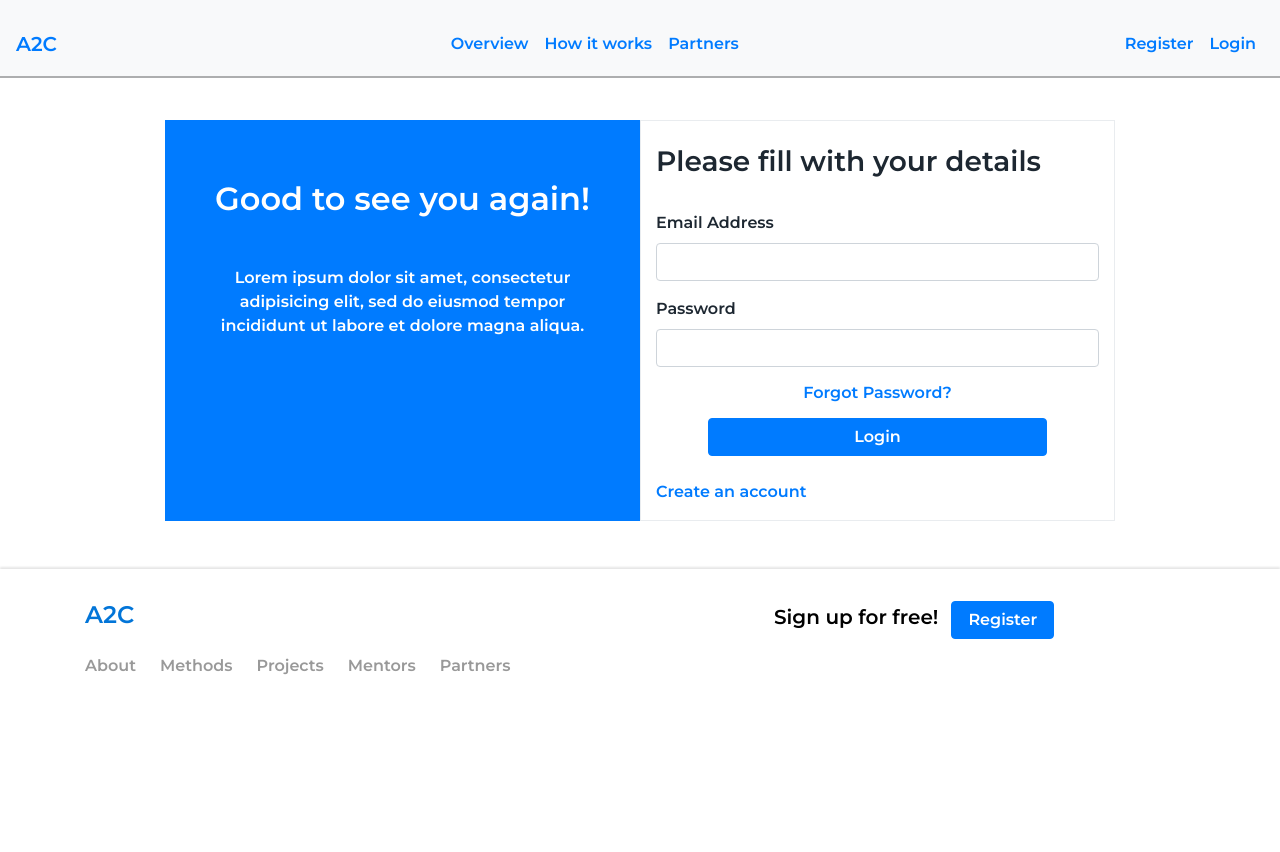
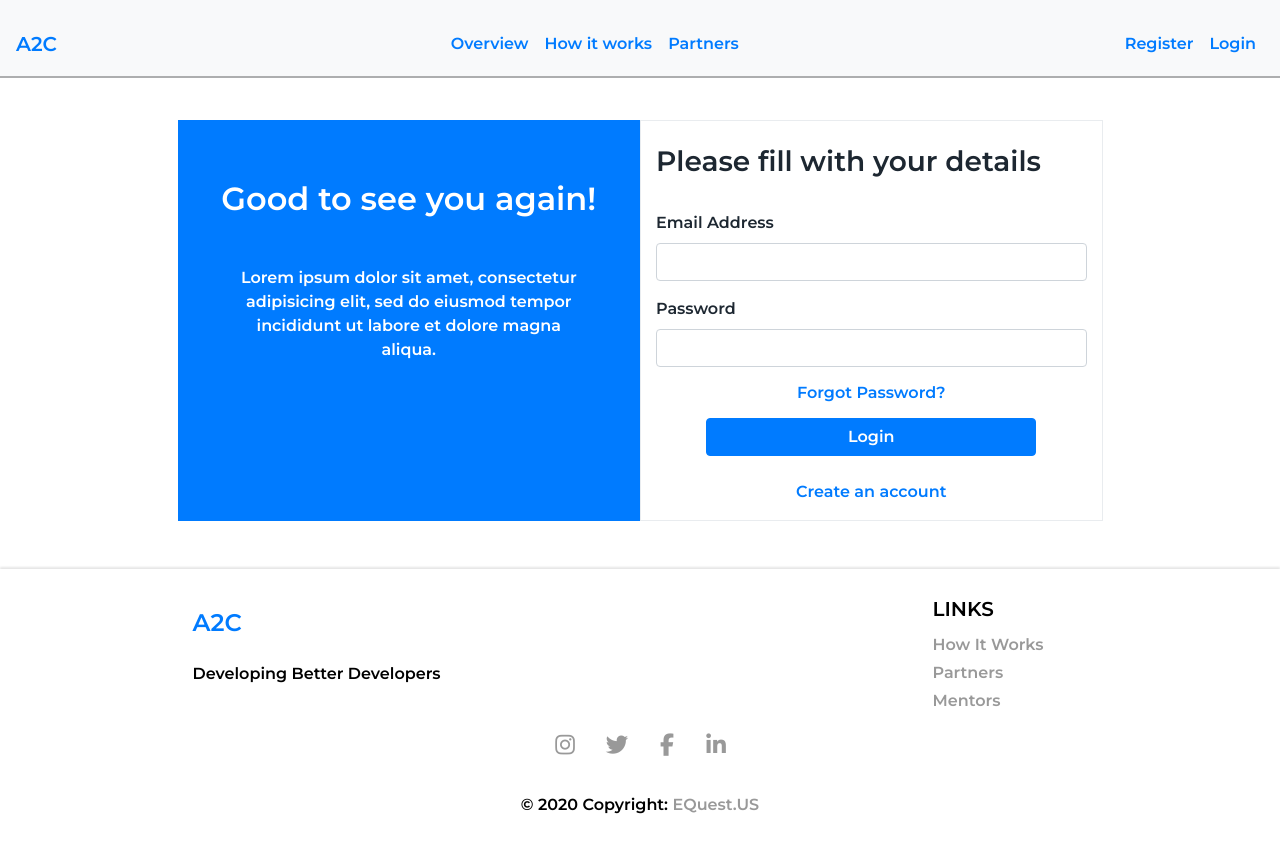
Before and after one commit to TDEN93/Advance-To-Career-Platform, a React (Create React App) app in the folder client/: page /login in a window 1280 px wide. Shown: the top 852 px of the page. Before the commit the page ends 800 px from the top, so only its background shows below. Built offline with nearby package versions, Linux system fonts and the light colour scheme.

Commit message:
Corrected Issues

```diff
--- a/client/src/App.js
+++ b/client/src/App.js
@@ -35,6 +35,7 @@ const App = () => {
       <Router>
         <Fragment>
           <Navbar />
+            <div className="container-fluid">
             <Alerts />
             <Switch>
               <Route exact path='/' component={Home} />
@@ -45,6 +46,7 @@ const App = () => {
               <PrivateRoute exact path='/settings' component={Settings} />
               <PrivateRoute exact path='/:id/profile' component={Profile} />
             </Switch>
+            </div>
           <Footer />
         </Fragment>
       </Router>
--- a/client/src/App.scss
+++ b/client/src/App.scss
@@ -15,3 +15,13 @@ html {
 .alert-undefined i {
     display: none;
 }
+
+.container-fluid {
+    padding-left: 0 !important;
+    padding-right: 0 !important;
+}
+
+.row {
+    margin-left: 0 !important;
+    margin-right: 0 !important;
+}
--- a/client/src/components/auth/Login.js
+++ b/client/src/components/auth/Login.js
@@ -81,7 +81,7 @@ const Login = props => {
                                 <input className="btn btn-primary btn-block submit-button w-75 mx-auto" type='submit' value='Login'/>
                             </div>
                             <div className="form-row">
-                                <div className="form-group col-md-12 pt-4">
+                                <div className="text-center form-group col-md-12 pt-4">
                                     <Link to='/register'>Create an account</Link>
                                 </div>
                             </div>
--- a/client/src/components/layouts/Footer.js
+++ b/client/src/components/layouts/Footer.js
@@ -5,72 +5,47 @@ import { Link } from 'react-router-dom';
 const Footer = () => {
     return (
         <div>
-            <footer>
-                <div className="container">
-                    <div className="row justify-content-between">
-                        <div className="col">
-                            <a href="#top-of-page">
-                                <h4>A2C</h4>
-                            </a>
-                            <ul className="nav mt-3 info">
-                                <li className="nav-item text-muted">
-                                    <a href="top-of-page" className="nav-link pl-0 mr-2">About</a>
+            <footer className="page-footer font-small stylish-color-dark pt-4">
+                <div className="container text-center text-md-left">
+                    <div className="row">
+                        <div className="col-md-6 mx-auto">
+                            <h4 className="font-weight-bold text-uppercase mt-3 mb-4 text-primary mx-auto">A2C</h4>
+                            <p>Developing Better Developers</p>
+                        </div>
+                        <hr className="clearfix w-100 d-md-none"></hr>
+                        <div className="col-md-2 mx-auto">
+                            <h5 className="font-weight-bold text-uppercase mt-1 mb-2">Links</h5>
+                            <ul className="list-unstyled">
+                                <li className="pt-1">
+                                    <a href="#!">How It Works</a>
                                 </li>
-                                <li className="nav-item">
-                                    <a href="#methods-section" className="nav-link pl-0 mr-2">Methods</a>
+                                <li className="pt-1">
+                                    <a href="#!">Partners</a>
                                 </li>
-                                <li className="nav-item">
-                                    <a href="projects.html" className="nav-link pl-0 mr-2">Projects</a>
-                                </li>
-                                <li className="nav-item">
-                                    <a href="#mentors-sections" className="nav-link pl-0 mr-2">Mentors</a>
-                                </li>
-                                <li className="nav-item">
-                                    <a href="#partners-section" className="nav-link pl-0 mr-2">Partners</a>
+                                <li className="pt-1">
+                                    <a href="#!">Mentors</a>
                                 </li>
                             </ul>
                         </div>
-                        <div className="col-lg-5 col-md-6 mt-3 mt-lg-0">
-                            <div className="row">
-                                <div className="col-12">
-                                    <div className="action pl-4">
-                                        <ul className="list-unstyled action">
+                        <hr className="clearfix w-100 d-md-none"></hr>
+                    </div>
+                </div>
+                <ul className="list-unstyled list-inline text-center">
                     <li className="list-inline-item">
-                                                <h5 className="mr-2">Sign up for free!</h5>
+                        <a href="https://www.instagram.com" class="nav-link fa fa-instagram sizing"></a>
                     </li>
                     <li className="list-inline-item">
-                                                <Link to="/register"><button type="submit" className="btn btn-primary px-3">Register</button></Link>
-                                            </li>
-                                        </ul>
-                                    </div>
-                                </div>
-                                {/*
-                                <div class="col-12 mt-3 mt-lg-0">
-                                    <div class="row">
-                                        <div class="col social-box d-flex justify-content-end">
-                                            <div class="mt-3 social">
-                                                <ul class="nav">
-                                                    <li class="nav-item">
-                                                        <a href="https://www.instagram.com" class="nav-link fa fa-instagram sizing"></a>
-                                                    </li>
-                                                    <li class="nav-item">
                         <a href="https://www.twitter.com" class="nav-link fa fa-twitter sizing"></a>
                     </li>
-                                                    <li class="nav-item">
+                    <li className="list-inline-item">
                         <a href="https://www.facebook.com" class="nav-link fa fa-facebook sizing"></a>
                     </li>
-                                                    <li class="nav-item">
+                    <li className="list-inline-item">
                         <a href="https://www.linkedin.com" class="nav-link fa fa-linkedin sizing"></a>
                     </li>
                 </ul>
-                                            </div>
-                                        </div>
-                                    </div>
-                                </div>
-                                */}
-                            </div>
-                        </div>
-                    </div>
+                <div className="footer-copyright text-center py-3">© 2020 Copyright:
+                    <a href="#"> EQuest.US</a>
                 </div>
             </footer>
         </div>
--- a/client/src/components/layouts/Navbar.js
+++ b/client/src/components/layouts/Navbar.js
@@ -22,9 +22,9 @@ const Navbar = ({ title, icon }) => {
         <Fragment>
             <ul className="navbar-nav w-100 justify-content-center middle-tabs">
                 <li className="nav-item"><a className="nav-link" href="#top-section">Overview</a></li>
-                <li className="nav-item"><a className="nav-link" href="#methods-sec">How it works</a></li>
+                <li className="nav-item"><a className="nav-link" href="#methods-section">How it works</a></li>
                 <li className="nav-item"><Link className="nav-link" to="/projects">Projects</Link></li>
-                <li className="nav-item"><a className="nav-link" href="#partners-sec">Partners</a></li>
+                <li className="nav-item"><a className="nav-link" href="#partners-section">Partners</a></li>
             </ul>
             <ul className="navbar-nav">
                 <li className="nav-item dropdown">
@@ -47,8 +47,8 @@ const Navbar = ({ title, icon }) => {
         <Fragment>
             <ul className="navbar-nav w-100 justify-content-center middle-tabs">
                 <li className="nav-item"><a className="nav-link" href="#top-section">Overview</a></li>
-                <li className="nav-item"><a className="nav-link" href="#methods-sec">How it works</a></li>
-                <li className="nav-item"><a className="nav-link" href="#partners-sec">Partners</a></li>
+                <li className="nav-item"><a className="nav-link" href="#methods-section">How it works</a></li>
+                <li className="nav-item"><a className="nav-link" href="#partners-section">Partners</a></li>
             </ul>
             <ul className="navbar-nav">
                 <li className="nav-item">
--- a/client/src/components/pages/Home.js
+++ b/client/src/components/pages/Home.js
@@ -131,17 +131,20 @@ const Home = () => {
             <div id="testimonials-section" className="container-fluid p-4 z-depth-1">
                 <section className="px-md-5 mx-md-5 text-center text-lg-left dark-grey-text">
                     <h3 className="text-center mb-4">Testimonials</h3>
-                    <div className="row">
+                    <div className="row d-flex justify-content-start">
                         <div className="col-md-6 mb-4 mb-md-0">
-                            <div className="view overlay z-depth-1-half">
-                                <div className="img-container text-center">
-                                    <img src="https://avatars.dicebear.com/api/male/ghd.svg" className="img-fluid profile-img" alt="Profile Picture"></img>
+                            <div className="d-md-flex justify-content-md-end justify-content-sm-center w-75 mx-auto">
+                                <div className="overlay z-depth-1-half">
+                                    <div className="img-container text-center">
+                                        <img src="https://avatars.dicebear.com/api/male/ghd.svg" className="img-fluid profile-img" alt="Profile Picture"></img>
+                                    </div>
+                                    <h5 className="text-center pt-4">Student Name</h5>
                                 </div>
-                                <h5 className="text-center pt-4">Student Name</h5>
                             </div>
                         </div>
                         <div className="review col-md-6 mb-4 mb-md-0 d-flex flex-column justify-content-start">
-                            <p className="pt-md-5">Lorem ipsum dolor sit amet, consectetur adipisicing elit, sed do eiusmod tempor incididunt ut
+                            <p className="pt-md-5 ">Loorem ipsum dolor sit amet, consectetur adipisicing elit, sed do eiusmod tempor incididunt ut
+                                ea commodo consequatrem ipsum dolor sit amet, consectetur adipisicing elit, sed do eiusmod tempor incididunt ut
                                 ea commodo consequat.</p>
                         </div>
                     </div>
--- a/client/src/components/projects/ProjectForm.js
+++ b/client/src/components/projects/ProjectForm.js
@@ -51,7 +51,7 @@ const ProjectForm = () => {
 
         <form onSubmit={onSubmit}>
             <h2 className="text-primary">{current ? 'Edit Project' : 'Add Project'}</h2>
-            <div className="form-row">
+            <div className="form-row ">
                 <div className="form-group col-md-4">
                     <label htmlFor="text">Title</label>
                     <input className="form-control" type='text' name='title' value={title} onChange={onChange} required />
--- a/client/src/components/projects/ProjectItem.js
+++ b/client/src/components/projects/ProjectItem.js
@@ -17,35 +17,35 @@ const ProjectItem = ({ project, user }) => {
     }
 
     const isAuthAndStudentAndMentor = (
-        <p>
-            <button className="btn btn-success btn-sm">Apply</button>
+        <p className="d-flex justify-content-end">
+            <button className="btn btn-success btn-sm px-3 py-1">Apply</button>
             {/* Add apply function to onclick that checks if the user is already applied to the job or not. Change apply to leave if already applied */}
         </p>
     )
 
     const isAuthAndOwner = (
-        <p>
+        <p className="d-flex justify-content-end">
             {/* Make sure current user is owner of project */}
-            <button className="btn btn-dark btn-sm" onClick={() => setCurrent(project)}>Edit</button>
-            <button className="btn btn-danger btn-sm" onClick={onDelete}>Delete</button>
+            <button className="btn btn-dark px-3 py-1 mr-2" onClick={() => setCurrent(project)}>Edit</button>
+            <button className="btn btn-danger px-2 py-1" onClick={onDelete}>Delete</button>
         </p>
     )
 
 
     return (
         <div className='card bg-light col-md-12'>
-            <div className="container">
+            <div className="container pt-3">
                 <h3 className='text-primary text-left'>
-                    {title}{' '}<span style={{ float: 'right'}} className={'badge mt-1 ' + (active === 'active' ? 'badge-success' : 'badge-primary')}>{active.charAt(0).toUpperCase() + active.slice(1)}</span>
+                    {title}{' '}<span style={{ float: 'right'}} className={'badge mt-1 py-2 ' + (active === 'active' ? 'badge-success' : 'badge-primary')}>{active.charAt(0).toUpperCase() + active.slice(1)}</span>
                 </h3>
                 <ul className="list ml-4">
-                    {desc && (<li>
+                    {desc && (<li className="">
                         {desc}
                     </li>)}
-                    {postedBy && (<li>
+                    {postedBy && (<li className="pt-3">
                         {postedBy}
                     </li>)}
-                    {date && (<li>
+                    {date && (<li className="pt-3">
                         {date}
                     </li>)}
                 </ul>
```
Also changed, not shown: client/src/App.css. Lines whose indentation alone changed are shown as unchanged.
